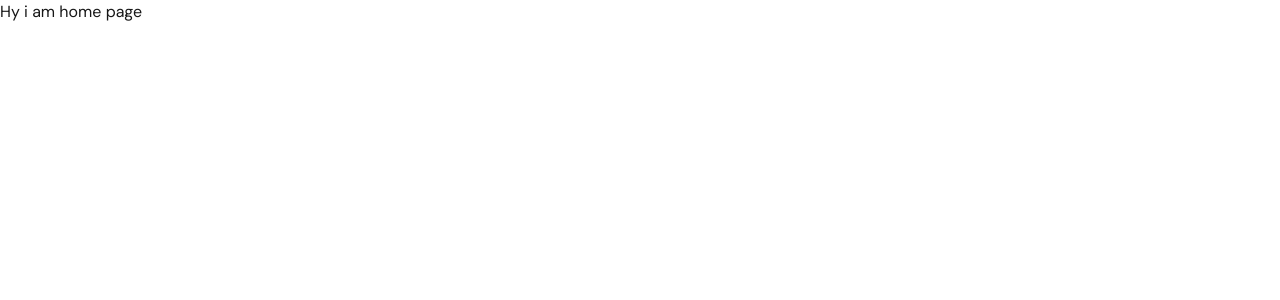
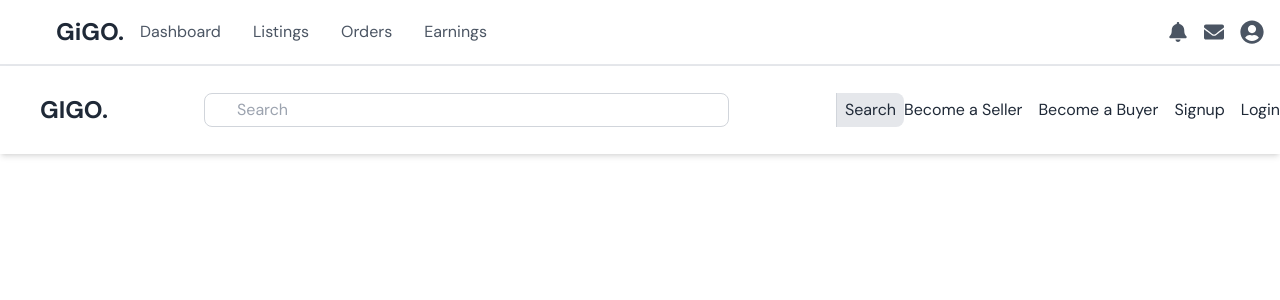
Before and after one commit to 4hmed7ounas/GiGO, a Next.js app: page / in a window 1280 px wide. Shown: the top 300 px of the page. Built offline with nearby package versions, Linux system fonts and the light colour scheme.

Commit message:
feat: add authentication pages and nav bar

```diff
--- a/app/(website)/auth/layout.tsx
+++ b/app/(website)/auth/layout.tsx
@@ -1,7 +1,18 @@
+import React from 'react';
+
 export default function Layout({
   children,
 }: Readonly<{
   children: React.ReactNode;
 }>) {
-  return <>{children}</>;
+  return (
+    <div className="flex">
+      <div className="w-1/2 flex items-center justify-center">
+        <img src="https://letsenhance.io/static/8f5e523ee6b2479e26ecc91b9c25261e/1015f/MainAfter.jpg" alt="Auth Image" className="max-w-full h-auto" />
+      </div>
+      <div className="w-1/2 p-8">
+        {children}
+      </div>
+    </div>
+  );
 }
--- a/app/(website)/auth/signin/page.tsx
+++ b/app/(website)/auth/signin/page.tsx
@@ -1,7 +1,50 @@
-export default function Page() {
+'use client';
+
+import React, { useState } from 'react';
+import InputField from '@/app/components/input';
+import Button from '@/app/components/button';
+
+const Login: React.FC = () => {
+  const [email, setEmail] = useState('');
+  const [password, setPassword] = useState('');
+
+  const handleLogin = () => {
+    // Add login logic here
+    console.log('Logging in:', { email, password });
+  };
+
+  const handleGoogleLogin = () => {
+    // Add Google login logic here
+    console.log('Logging in with Google');
+  };
+
   return (
-    <>
-      <h1>Hi i am sign in page  Heloo ABC</h1>
-    </>
+    <div className="flex justify-center items-center min-h-screen">
+      <div className="w-80">
+        <h2 className="text-3xl text-center mb-4">Login</h2>
+
+        <InputField
+          type="email"
+          placeholder="Email"
+          value={email}
+          onChange={(e) => setEmail(e.target.value)}
+          className="w-full p-1 mb-2 rounded border border-gray-300 focus:outline-none focus:ring-2 focus:ring-blue-500 focus:border-transparent text-black placeholder:text-sm"
+        />
+
+        <InputField
+          type="password"
+          placeholder="Password"
+          value={password}
+          onChange={(e) => setPassword(e.target.value)}
+          className="w-full p-1 mb-2 rounded border border-gray-300 focus:outline-none focus:ring-2 focus:ring-blue-500 focus:border-transparent text-black placeholder:text-sm"
+        />
+
+        <Button text="Login" onClick={handleLogin} color="green" className="py-1 mb-2" />
+
+        <Button text="Login with Google" onClick={handleGoogleLogin} color="red" className="py-1" />
+      </div>
+    </div>
   );
-}
+};
+
+export default Login;
--- a/app/(website)/auth/signup/page.tsx
+++ b/app/(website)/auth/signup/page.tsx
@@ -1,7 +1,81 @@
-export default function Page() {
+'use client';
+
+import React, { useState } from 'react';
+import InputField from '@/app/components/input';
+import Button from '@/app/components/button';
+
+const Signup: React.FC = () => {
+  const [email, setEmail] = useState('');
+  const [username, setUsername] = useState('');
+  const [password, setPassword] = useState('');
+  const [confirmPassword, setConfirmPassword] = useState('');
+  const [phone, setPhone] = useState('');
+
+  const handleSignup = () => {
+    // Add signup logic here
+    console.log('Signing up:', { email, username, password, confirmPassword, phone });
+  };
+
+  const handleGoogleSignup = () => {
+    // Add Google signup logic here
+    console.log('Signing up with Google');
+  };
+
   return (
-    <>
-      <h1>Hi i am sign up page</h1>
-    </>
+    <div className="flex justify-center items-center h-screen">
+      <div className="w-80">
+        <h2 className="text-3xl text-center mb-4">Create New Account</h2>
+
+        <InputField
+          type="email"
+          placeholder="Email"
+          value={email}
+          onChange={(e) => setEmail(e.target.value)}
+          className="w-full p-1 mb-2 rounded border border-gray-300 focus:outline-none focus:ring-2 focus:ring-blue-500 focus:border-transparent text-black placeholder:text-sm"
+        />
+
+        <InputField
+          type="text"
+          placeholder="Username"
+          value={username}
+          onChange={(e) => setUsername(e.target.value)}
+          className="w-full p-1 mb-2 rounded border border-gray-300 focus:outline-none focus:ring-2 focus:ring-blue-500 focus:border-transparent text-black placeholder:text-sm"
+        />
+
+        <InputField
+          type="password"
+          placeholder="Password"
+          value={password}
+          onChange={(e) => setPassword(e.target.value)}
+          className="w-full p-1 mb-2 rounded border border-gray-300 focus:outline-none focus:ring-2 focus:ring-blue-500 focus:border-transparent text-black placeholder:text-sm"
+        />
+
+        <InputField
+          type="password"
+          placeholder="Confirm Password"
+          value={confirmPassword}
+          onChange={(e) => setConfirmPassword(e.target.value)}
+          className="w-full p-1 mb-2 rounded border border-gray-300 focus:outline-none focus:ring-2 focus:ring-blue-500 focus:border-transparent text-black placeholder:text-sm"
+        />
+
+        <InputField
+          type="tel"
+          placeholder="Phone Number"
+          value={phone}
+          onChange={(e) => setPhone(e.target.value)}
+          className="w-full p-1 mb-2 rounded border border-gray-300 focus:outline-none focus:ring-2 focus:ring-blue-500 focus:border-transparent text-black placeholder:text-sm"
+        />
+
+        <div className="h-12 py-1 mb-2">
+          <Button text="Signup" onClick={handleSignup} color="green" className="py-1" />
+        </div>
+
+        <div className="h-12 py-1">
+          <Button text="Signup with Google" onClick={handleGoogleSignup} color="red" className="py-1" />
+        </div>
+      </div>
+    </div>
   );
-}
+};
+
+export default Signup;
--- a/app/components/button/index.tsx
+++ b/app/components/button/index.tsx
@@ -0,0 +1,41 @@
+import React from "react";
+
+interface ButtonProps {
+  text: string;
+  onClick: () => void;
+  color?: "blue" | "green" | "red" | "yellow";
+  className?: string;
+}
+
+const Button: React.FC<ButtonProps> = (props) => {
+  const { text, onClick, color = "green", className = "" } = props;
+
+  const colorClasses = {
+    blue: "bg-blue-500 hover:bg-blue-600",
+    green: "bg-green-500 hover:bg-green-600",
+    red: "bg-red-500 hover:bg-red-600",
+    yellow: "bg-yellow-500 hover:bg-yellow-600",
+  };
+
+  const buttonClasses = `
+    ${colorClasses[color]}
+    text-white
+    font-bold
+    py-2
+    px-4
+    rounded
+    w-full
+    cursor-pointer
+    mb-2
+    transition duration-300 ease-in-out
+    ${className}
+  `;
+
+  return (
+    <button onClick={onClick} className={buttonClasses}>
+      {text}
+    </button>
+  );
+};
+
+export default Button;
--- a/app/components/footer/index.tsx
+++ b/app/components/footer/index.tsx
@@ -0,0 +1,38 @@
+import React from 'react';
+
+const Header2 = () => {
+    return (
+      <header className="bg-white py-4 shadow-md">
+        <div className="container mx-auto flex items-center justify-between">
+          <h1 className="text-2xl font-bold ml-10 text-gray-800">GIGO.</h1> {/* Added left margin to GiGO */}
+
+          <div className="relative flex-grow ml-24"> {/* Removed margin to eliminate space between search bar and button */}
+            <input
+              type="text"
+              placeholder="Search"
+              className="pl-8 pr-2 py-1 rounded-lg border border-gray-300 focus:outline-none focus:ring-2 focus:ring-blue-500 text-gray-800 w-3/4"
+            />
+            <button className="absolute  right-0 top-0 h-full px-2 border-l border-gray-300 rounded-r-lg bg-gray-200 hover:bg-gray-300 focus:outline-none text-gray-800">
+              Search
+            </button>
+          </div>
+          <div className="space-x-4 my-4"> {/* Added margin to create space between search bar and links */}
+            <a href="#" className="hover:underline text-gray-800">
+              Become a Seller
+            </a>
+            <a href="#" className="hover:underline text-gray-800">
+              Become a Buyer
+            </a>
+            <a href="#" className="hover:underline text-gray-800">
+              Signup
+            </a>
+            <a href="#" className="hover:underline text-gray-800">
+              Login
+            </a>
+          </div>
+        </div>
+      </header>
+    );
+};
+
+export default Header2;
--- a/app/components/header/index.tsx
+++ b/app/components/header/index.tsx
@@ -0,0 +1,33 @@
+import React from 'react';
+import { FaBell, FaEnvelope, FaUserCircle } from 'react-icons/fa'; // Ensure react-icons is installed
+
+const Header1: React.FC = () => {
+  return (
+    <header className="flex justify-between items-center p-4 border-b-2 shadow-md bg-white">
+      {/* Left side - Logo */}
+      <div className="text-2xl font-bold text-gray-800 ml-10"> {/* Added margin left to GiGO */}
+        <span>GiGO.</span>
+      </div>
+
+      {/* Middle - Navigation Links */}
+      <nav className="space-x-8 flex-grow ml-4" > {/* Added margin between GiGO and Links */}
+        <a href="#" className="text-gray-600 hover:text-blue-600 transition duration-200">Dashboard</a>
+        <a href="#" className="text-gray-600 hover:text-blue-600 transition duration-200">Listings</a>
+        <a href="#" className="text-gray-600 hover:text-blue-600 transition duration-200">Orders</a>
+        <a href="#" className="text-gray-600 hover:text-blue-600 transition duration-200">Earnings</a>
+      </nav>
+
+      {/* Right side - User Icons */}
+      <div className="flex space-x-4 items-center">
+        <FaBell className="text-gray-600 hover:text-blue-600 cursor-pointer transition duration-200" size={20} />
+        <FaEnvelope className="text-gray-600 hover:text-blue-600 cursor-pointer transition duration-200" size={20} />
+        <FaUserCircle className="text-gray-600 hover:text-blue-600 cursor-pointer transition duration-200" size={24} />
+      </div>
+    </header>
+  );
+};
+
+
+
+///
+export default Header1;
--- a/app/components/home/hero.tsx
+++ b/app/components/home/hero.tsx
@@ -1,7 +1,11 @@
+import Header1 from '@/app/components/header';
+import Header2 from '@/app/components/footer';
+
 export const Hero = () => {
   return (
     <>
-      <h1 className="">Hy i am home page</h1>
+      <Header1 />
+      <Header2 />
     </>
   );
 };
--- a/app/components/input/index.tsx
+++ b/app/components/input/index.tsx
@@ -0,0 +1,31 @@
+import React from 'react';
+
+interface InputFieldProps {
+  type: string;
+  placeholder: string;
+  value: string;
+  onChange: (e: React.ChangeEvent<HTMLInputElement>) => void;
+  className?: string;
+}
+
+const InputField: React.FC<InputFieldProps> = (props) => {
+  const {
+    type,
+    placeholder,
+    value,
+    onChange,
+    className = "p-2 mb-3 rounded border border-gray-300 focus:outline-none focus:ring-2 focus:ring-blue-500 focus:border-transparent"
+  } = props;
+
+  return (
+    <input
+      type={type}
+      placeholder={placeholder}
+      value={value}
+      onChange={onChange}
+      className={`w-full ${className}`}
+    />
+  );
+};
+
+export default InputField;
```
Also changed, not shown: package.json (+5 -4 lines), 1 other file (tests, documents, lock files or other folders).
